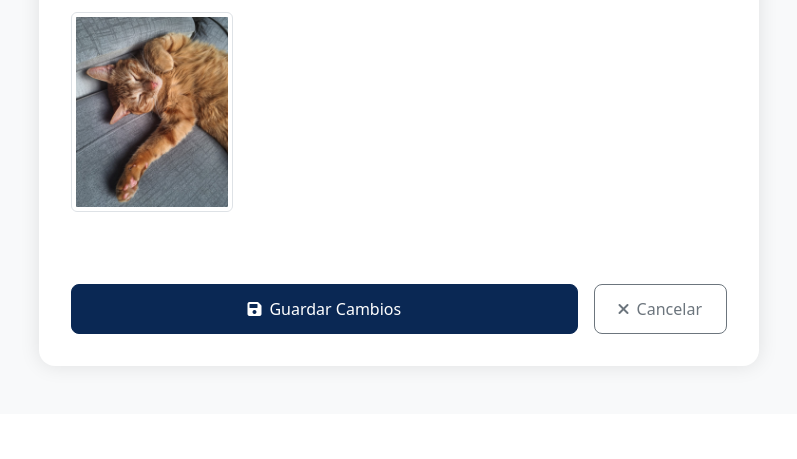
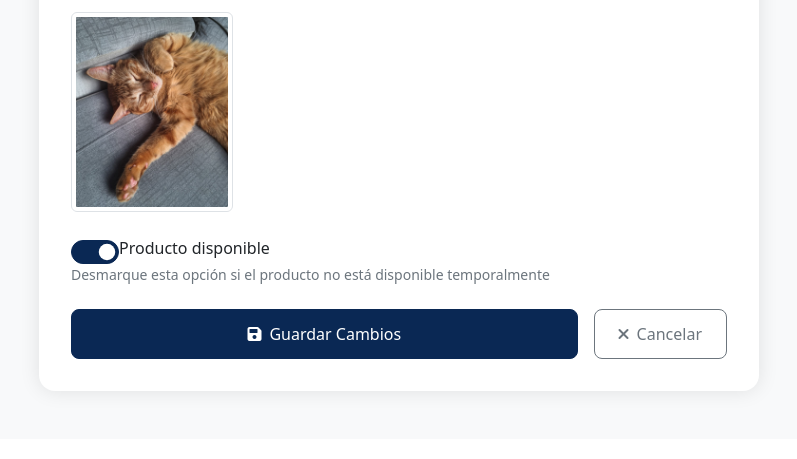
Before and after one commit to camiloarbr/EafitTrade, a Django app: page /edit-product/19/ in a window 1280 px wide. Shown: the part 1078-1537 px from the top of the page, without its empty margins (241-1038 px from the left). Before the commit the page ends 1451 px from the top, so only its background shows below. Run offline with Django 5.2, Linux system fonts and the light colour scheme; a user stored in the database is signed in; data comes from the database, SQL or seed files in the repository; both versions use the stored data as it was after the commit.

Commit message:
Actualización del formulario de productos para incluir el campo 'available', permitiendo a los usuarios indicar la disponibilidad del producto. Se añadieron etiquetas y mensajes de ayuda en español. Se eliminó el botón de publicación de productos en la plantilla de inicio para simplificar la interfaz.

```diff
--- a/products/forms.py
+++ b/products/forms.py
@@ -8,7 +8,7 @@ class ProductForm(forms.ModelForm):
         model = Product
         fields = [
             'name', 'category', 'food_type', 'description', 'price',
-            'condition', 'image'
+            'condition', 'image', 'available'
         ]
         widgets = {
             'name': forms.TextInput(attrs={'class': 'form-control'}),
@@ -22,12 +22,24 @@ class ProductForm(forms.ModelForm):
             'price': forms.NumberInput(attrs={'class': 'form-control'}),
             'condition': forms.Select(attrs={'class': 'form-control', 'id': 'id_condition'}),
             'image': forms.FileInput(attrs={'class': 'form-control'}),
+            'available': forms.CheckboxInput(attrs={
+                'class': 'form-check-input',
+                'role': 'switch'
+            }),
         }
 
     def __init__(self, *args, **kwargs):
         super().__init__(*args, **kwargs)
         self.fields['food_type'].required = False
         self.fields['condition'].required = False
+
+        # Configuración específica para el campo available
+        self.fields['available'].label = 'Producto disponible'
+        self.fields['available'].help_text = 'Desmarque esta opción si el producto no está disponible temporalmente'
+
+        # Si es una instancia nueva (creación), excluimos el campo available
+        if not kwargs.get('instance'):
+            del self.fields['available']
 
         # Mejora de las etiquetas y mensajes de ayuda
         for field in self.fields:
--- a/products/templates/products/home.html
+++ b/products/templates/products/home.html
@@ -308,11 +308,6 @@
                     Todos los productos
                 {% endif %}
             </h2>
-            {% if user.is_authenticated %}
-            <a href="{% url 'add_product' %}" class="btn btn-primary">
-                <i class="fas fa-plus me-2"></i>Publicar Producto
-            </a>
-            {% endif %}
         </div>
     </div>
 
```
Also changed, not shown: db.sqlite3, media/products/Arturo_kVflFnV.jpg (added).
